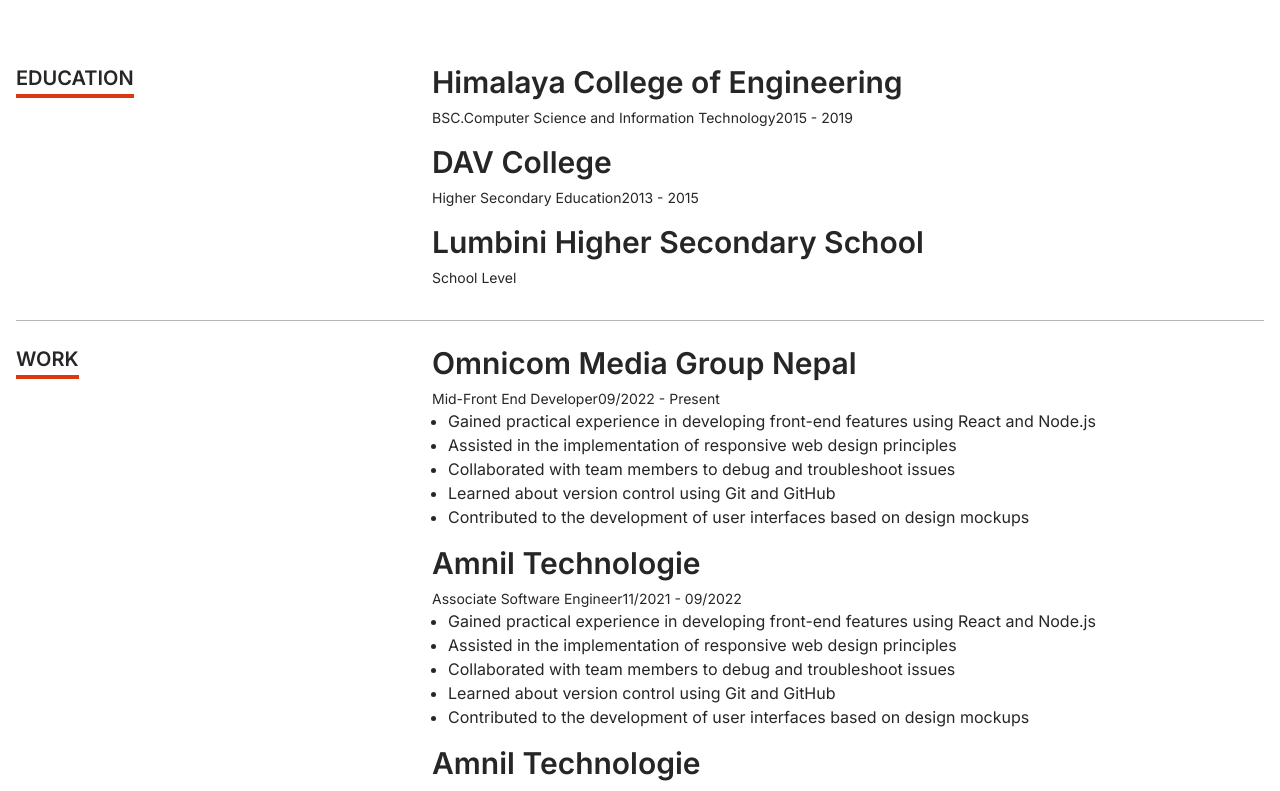
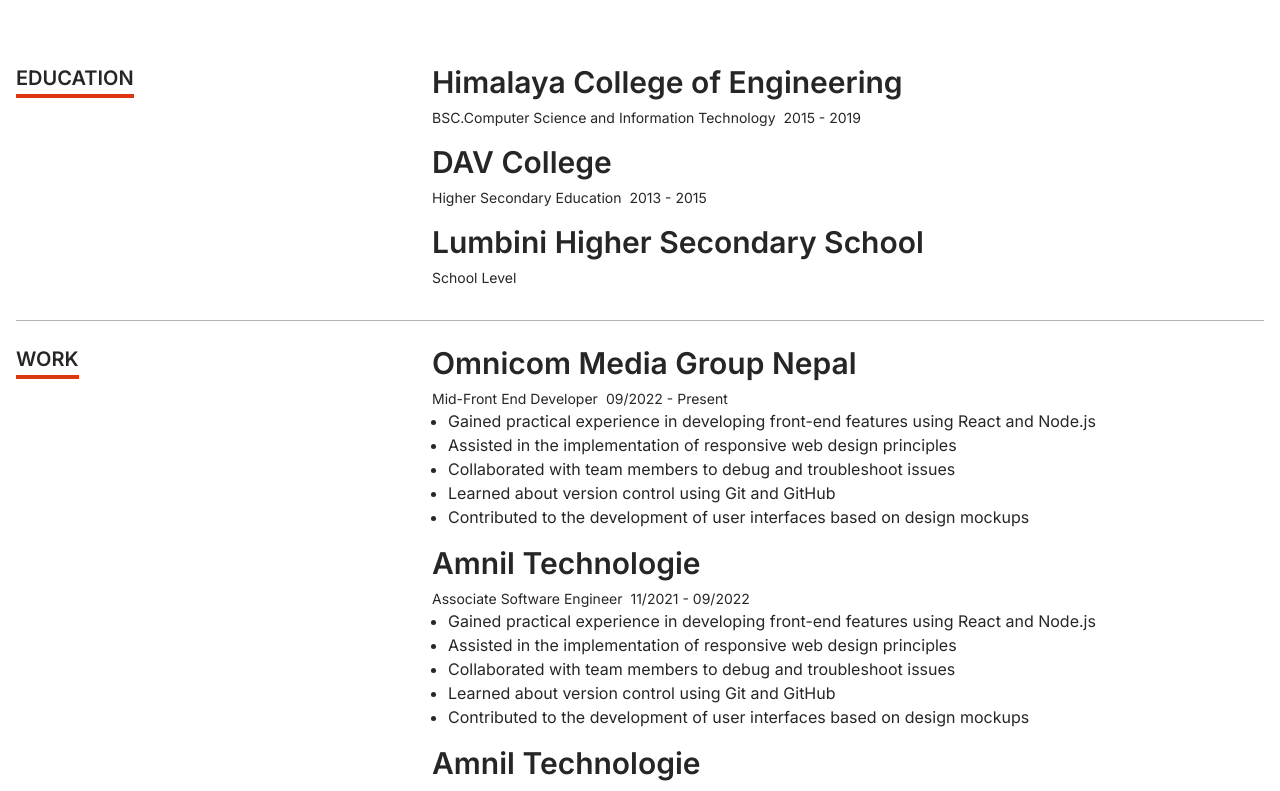
Before and after one commit to khanalanish/anish-portfolio, a Vue app: page /resume in a window 1280 px wide. Shown: the top 791 px of the page. Built offline with nearby package versions, Linux system fonts and the light colour scheme.

Commit message:
feat:design fixes

```diff
--- a/src/components/Resume.vue
+++ b/src/components/Resume.vue
@@ -20,7 +20,7 @@
             <div class="flex flex-wrap items-center text-sm">
               <p v-html="list.title"></p>
               <!-- <p v-if="list.date" class="w-1 h-1 bg-gray-800 mx-2"></p> -->
-              <p v-html="list.date"></p>
+              <p class="pl-2" v-html="list.date"></p>
             </div>
             <div class="c-list" v-if="list.description" v-html="list.description"></div>
           </li>
```
